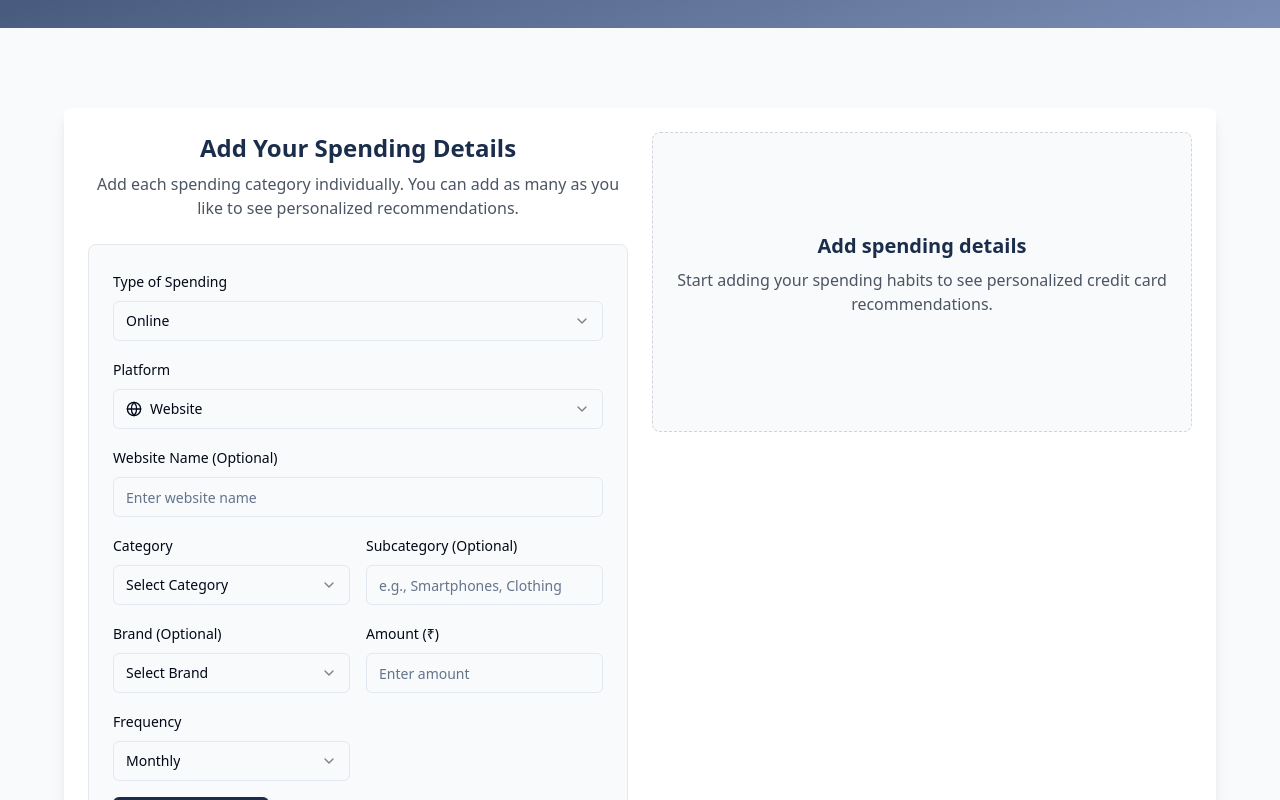
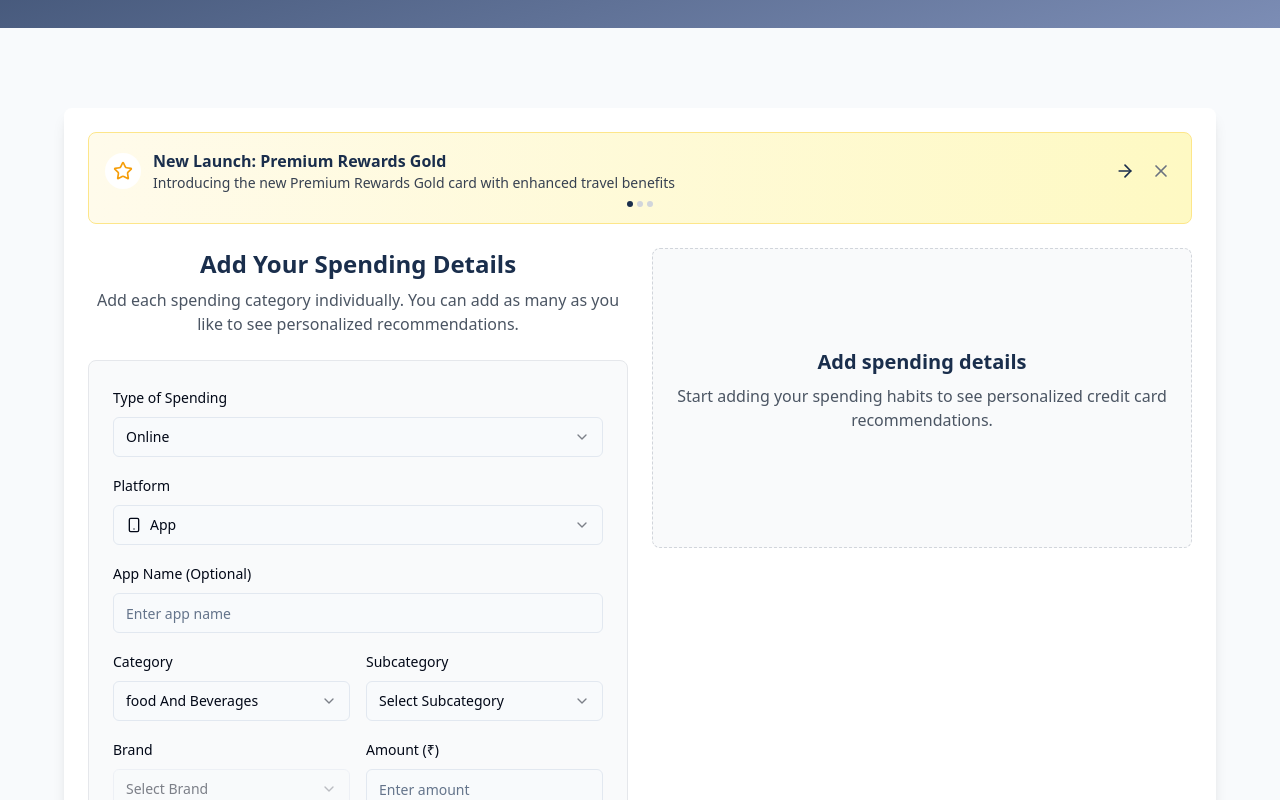
Before and after one commit to Rajput612/indiacard-insight, a React (Vite) app: page / in a window 1280 px wide. Shown: the part 460-1260 px from the top of the page. Built offline with nearby package versions, Linux system fonts and the light colour scheme.

Commit message:
feat: Implement dynamic form fields
Implement dynamic form fields based on user selections, and add promotional banners.

```diff
--- /dev/null
+++ b/src/components/SpendingForm/PromotionalBanner.tsx
@@ -0,0 +1,109 @@
+
+import { useState } from 'react';
+import { ArrowRight, X, Clock, ThumbsUp, Star } from 'lucide-react';
+
+const promotions = [
+  {
+    id: 1,
+    title: "New Launch: Premium Rewards Gold",
+    description: "Introducing the new Premium Rewards Gold card with enhanced travel benefits",
+    type: "new",
+    icon: <Star className="h-5 w-5 text-amber-500" />,
+    bgColor: "bg-gradient-to-r from-amber-50 to-yellow-100",
+    borderColor: "border-amber-200"
+  },
+  {
+    id: 2,
+    title: "High Approval Rate: Everyday Rewards",
+    description: "Everyday Rewards has a 90% approval rate for new applicants",
+    type: "approval",
+    icon: <ThumbsUp className="h-5 w-5 text-green-500" />,
+    bgColor: "bg-gradient-to-r from-green-50 to-emerald-100",
+    borderColor: "border-green-200"
+  },
+  {
+    id: 3,
+    title: "Limited Time Offer: ShopMore Platinum",
+    description: "Zero joining fee for the next 30 days on ShopMore Platinum",
+    type: "limited",
+    icon: <Clock className="h-5 w-5 text-blue-500" />,
+    bgColor: "bg-gradient-to-r from-blue-50 to-indigo-100",
+    borderColor: "border-blue-200"
+  }
+];
+
+const PromotionalBanner = () => {
+  const [currentPromotion, setCurrentPromotion] = useState(0);
+  const [dismissed, setDismissed] = useState<number[]>([]);
+
+  // Filter out dismissed promotions
+  const availablePromotions = promotions.filter(promo => !dismissed.includes(promo.id));
+
+  if (availablePromotions.length === 0) {
+    return null;
+  }
+
+  const promotion = availablePromotions[currentPromotion % availablePromotions.length];
+
+  const handleDismiss = () => {
+    setDismissed([...dismissed, promotion.id]);
+    // Move to next promotion if available
+    if (availablePromotions.length > 1) {
+      setCurrentPromotion(currentPromotion + 1);
+    }
+  };
+
+  const handleNext = () => {
+    setCurrentPromotion(currentPromotion + 1);
+  };
+
+  return (
+    <div className={`w-full rounded-lg p-4 ${promotion.bgColor} border ${promotion.borderColor} relative overflow-hidden`}>
+      <div className="flex items-center justify-between">
+        <div className="flex items-center space-x-3">
+          <div className="bg-white p-2 rounded-full">
+            {promotion.icon}
+          </div>
+          <div>
+            <h3 className="font-bold text-navy">{promotion.title}</h3>
+            <p className="text-sm text-gray-700">{promotion.description}</p>
+          </div>
+        </div>
+
+        <div className="flex items-center space-x-2">
+          {availablePromotions.length > 1 && (
+            <button
+              onClick={handleNext}
+              className="text-navy hover:text-blue-700 rounded-full p-1 transition-colors"
+            >
+              <ArrowRight className="h-5 w-5" />
+            </button>
+          )}
+
+          <button
+            onClick={handleDismiss}
+            className="text-gray-500 hover:text-gray-700 rounded-full p-1 transition-colors"
+          >
+            <X className="h-5 w-5" />
+          </button>
+        </div>
+      </div>
+
+      {/* Dots for multiple promotions */}
+      {availablePromotions.length > 1 && (
+        <div className="flex justify-center space-x-1 mt-2">
+          {availablePromotions.map((_, index) => (
+            <div
+              key={index}
+              className={`h-1.5 w-1.5 rounded-full ${
+                index === currentPromotion % availablePromotions.length ? 'bg-navy' : 'bg-gray-300'
+              }`}
+            />
+          ))}
+        </div>
+      )}
+    </div>
+  );
+};
+
+export default PromotionalBanner;
--- a/src/components/SpendingForm/SpendingDetailStep.tsx
+++ b/src/components/SpendingForm/SpendingDetailStep.tsx
@@ -1,11 +1,11 @@
 
-import { useState } from "react";
+import { useState, useEffect } from "react";
 import { Button } from "@/components/ui/button";
 import { Input } from "@/components/ui/input";
 import { Label } from "@/components/ui/label";
 import { Select, SelectContent, SelectItem, SelectTrigger, SelectValue } from "@/components/ui/select";
 import { SpendingEntry, Platform } from "@/types/spending";
-import { brands } from "@/data/creditCards";
+import { brands, platformOptions, getCategoriesByPlatform, getSubcategoriesByCategory, getBrandsBySubcategory } from "@/data/creditCards";
 import { Plus, X, Globe, Smartphone, Store } from "lucide-react";
 import { v4 as uuidv4 } from "uuid";
 
@@ -32,9 +32,63 @@ const SpendingDetailStep = ({ entries, addEntry, removeEntry }: SpendingDetailSt
   // Level 5: Brand
   const [brand, setBrand] = useState("");
 
+  // Available options based on selections
+  const [availablePlatforms, setAvailablePlatforms] = useState<Platform[]>([]);
+  const [availableCategories, setAvailableCategories] = useState<string[]>([]);
+  const [availableSubcategories, setAvailableSubcategories] = useState<string[]>([]);
+  const [availableBrands, setAvailableBrands] = useState<string[]>([]);
+
   // Amount and frequency
   const [amount, setAmount] = useState("");
   const [frequency, setFrequency] = useState<"monthly" | "yearly" | "one-time" | "daily" | "weekly" | "quarterly">("monthly");
+
+  // Update available platforms when category changes
+  useEffect(() => {
+    setAvailablePlatforms(platformOptions[category]);
+    // Reset subsequent values
+    setPlatform(platformOptions[category][0]);
+    setPlatformName("");
+    setSubcategory("");
+    setSpecificCategory("");
+    setBrand("");
+  }, [category]);
+
+  // Update available categories when platform changes
+  useEffect(() => {
+    const categories = getCategoriesByPlatform(category, platform);
+    setAvailableCategories(categories);
+
+    // Reset subsequent values
+    if (categories.length > 0) {
+      setSubcategory(categories[0]);
+    } else {
+      setSubcategory("");
+    }
+    setSpecificCategory("");
+    setBrand("");
+  }, [category, platform]);
+
+  // Update available subcategories when category changes
+  useEffect(() => {
+    if (subcategory) {
+      const subcategories = getSubcategoriesByCategory(subcategory);
+      setAvailableSubcategories(subcategories);
+      // Reset brand
+      setBrand("");
+    } else {
+      setAvailableSubcategories([]);
+    }
+  }, [subcategory]);
+
+  // Update available brands when subcategory changes
+  useEffect(() => {
+    if (subcategory && specificCategory) {
+      const availableBrands = getBrandsBySubcategory(subcategory, specificCategory);
+      setAvailableBrands(availableBrands);
+    } else {
+      setAvailableBrands([]);
+    }
+  }, [subcategory, specificCategory]);
 
   const handleAddEntry = () => {
     if (!subcategory || !amount || parseFloat(amount) <= 0) return;
@@ -60,21 +114,6 @@ const SpendingDetailStep = ({ entries, addEntry, removeEntry }: SpendingDetailSt
     setAmount("");
   };
 
-  // Reset platform when category changes
-  const handleCategoryChange = (value: "online" | "offline") => {
-    setCategory(value);
-    // Reset platform based on category
-    if (value === "online") {
-      setPlatform("website");
-    } else {
-      setPlatform("store");
-    }
-    // Reset other fields
-    setSubcategory("");
-    setBrand("");
-    setSpecificCategory("");
-  };
-
   return (
     <div className="space-y-6 animate-slide-up">
       <div className="text-center mb-6">
@@ -91,7 +130,7 @@ const SpendingDetailStep = ({ entries, addEntry, removeEntry }: SpendingDetailSt
             <Label htmlFor="category">Type of Spending</Label>
             <Select
               value={category}
-              onValueChange={(value) => handleCategoryChange(value as "online" | "offline")}
+              onValueChange={(value) => setCategory(value as "online" | "offline")}
             >
               <SelectTrigger id="category">
                 <SelectValue placeholder="Select Category" />
@@ -114,37 +153,16 @@ const SpendingDetailStep = ({ entries, addEntry, removeEntry }: SpendingDetailSt
                 <SelectValue placeholder="Select Platform" />
               </SelectTrigger>
               <SelectContent>
-                {category === "online" ? (
-                  <>
-                    <SelectItem value="app">
+                {availablePlatforms.map(plat => (
+                  <SelectItem key={plat} value={plat}>
                     <div className="flex items-center">
-                        <Smartphone className="h-4 w-4 mr-2" />
-                        <span>App</span>
+                      {plat === 'app' && <Smartphone className="h-4 w-4 mr-2" />}
+                      {plat === 'website' && <Globe className="h-4 w-4 mr-2" />}
+                      {plat === 'store' && <Store className="h-4 w-4 mr-2" />}
+                      <span className="capitalize">{plat}</span>
                     </div>
                   </SelectItem>
-                    <SelectItem value="website">
-                      <div className="flex items-center">
-                        <Globe className="h-4 w-4 mr-2" />
-                        <span>Website</span>
-                      </div>
-                    </SelectItem>
-                    <SelectItem value="other">
-                      <span>Miscellaneous</span>
-                    </SelectItem>
-                  </>
-                ) : (
-                  <>
-                    <SelectItem value="store">
-                      <div className="flex items-center">
-                        <Store className="h-4 w-4 mr-2" />
-                        <span>Store</span>
-                      </div>
-                    </SelectItem>
-                    <SelectItem value="other">
-                      <span>Miscellaneous</span>
-                    </SelectItem>
-                  </>
-                )}
+                ))}
               </SelectContent>
             </Select>
           </div>
@@ -175,62 +193,53 @@ const SpendingDetailStep = ({ entries, addEntry, removeEntry }: SpendingDetailSt
                 <SelectValue placeholder="Select Category" />
               </SelectTrigger>
               <SelectContent>
-                {category === "online" ? (
-                  <>
-                    <SelectItem value="electronics">Electronics</SelectItem>
-                    <SelectItem value="fashion">Fashion</SelectItem>
-                    <SelectItem value="groceries">Groceries</SelectItem>
-                    <SelectItem value="homeGoods">Home Goods</SelectItem>
-                    <SelectItem value="travel">Travel</SelectItem>
-                    <SelectItem value="entertainment">Entertainment</SelectItem>
-                    <SelectItem value="other">Miscellaneous</SelectItem>
-                  </>
-                ) : (
-                  <>
-                    <SelectItem value="foodAndBeverages">Food & Beverages</SelectItem>
-                    <SelectItem value="transport">Transport</SelectItem>
-                    <SelectItem value="housingAndUtilities">Housing & Utilities</SelectItem>
-                    <SelectItem value="healthcare">Healthcare</SelectItem>
-                    <SelectItem value="education">Education</SelectItem>
-                    <SelectItem value="entertainment">Entertainment</SelectItem>
-                    <SelectItem value="other">Miscellaneous</SelectItem>
-                  </>
-                )}
+                {availableCategories.map(cat => (
+                  <SelectItem key={cat} value={cat}>
+                    {cat.replace(/([A-Z])/g, ' $1').trim()}
+                  </SelectItem>
+                ))}
               </SelectContent>
             </Select>
           </div>
 
           {/* Level 4: Subcategory */}
           <div className="space-y-2">
-            <Label htmlFor="specific-category">Subcategory (Optional)</Label>
-            <Input
-              id="specific-category"
-              placeholder="e.g., Smartphones, Clothing"
+            <Label htmlFor="specific-category">Subcategory</Label>
+            <Select
               value={specificCategory}
-              onChange={(e) => setSpecificCategory(e.target.value)}
-            />
+              onValueChange={setSpecificCategory}
+              disabled={availableSubcategories.length === 0}
+            >
+              <SelectTrigger id="specific-category">
+                <SelectValue placeholder="Select Subcategory" />
+              </SelectTrigger>
+              <SelectContent>
+                {availableSubcategories.map(subcat => (
+                  <SelectItem key={subcat} value={subcat}>
+                    {subcat}
+                  </SelectItem>
+                ))}
+              </SelectContent>
+            </Select>
           </div>
 
           {/* Level 5: Brand */}
           <div className="space-y-2">
-            <Label htmlFor="brand">Brand (Optional)</Label>
+            <Label htmlFor="brand">Brand</Label>
             <Select
               value={brand}
               onValueChange={setBrand}
+              disabled={availableBrands.length === 0}
             >
               <SelectTrigger id="brand">
                 <SelectValue placeholder="Select Brand" />
               </SelectTrigger>
               <SelectContent>
-                {subcategory && brands[subcategory as keyof typeof brands] ? (
-                  brands[subcategory as keyof typeof brands].map((brandName) => (
+                {availableBrands.map(brandName => (
                   <SelectItem key={brandName} value={brandName}>
                     {brandName}
                   </SelectItem>
-                  ))
-                ) : (
-                  <SelectItem value="other">Other</SelectItem>
-                )}
+                ))}
               </SelectContent>
             </Select>
           </div>
@@ -303,7 +312,7 @@ const SpendingDetailStep = ({ entries, addEntry, removeEntry }: SpendingDetailSt
                   </div>
                   <div className="text-xs text-gray-500 mt-1">
                     <span className="capitalize">{entry.category}</span>
-                    {entry.platform && ` • ${platform === 'app' ? 'App' : platform === 'website' ? 'Website' : platform === 'store' ? 'Store' : 'Platform'}`}
+                    {entry.platform && ` • ${entry.platform === 'app' ? 'App' : entry.platform === 'website' ? 'Website' : entry.platform === 'store' ? 'Store' : 'Platform'}`}
                     {entry.platformName && `: ${entry.platformName}`}
                     {entry.brand && ` • ${entry.brand}`}
                   </div>
--- a/src/components/SpendingForm/SpendingFormContainer.tsx
+++ b/src/components/SpendingForm/SpendingFormContainer.tsx
@@ -1,9 +1,11 @@
+
 import { useState, useEffect } from "react";
 import { useToast } from "@/hooks/use-toast";
 import { SpendingEntry } from "@/types/spending";
 import { findBestCreditCards } from "@/data/creditCards";
 import SpendingDetailStep from "./SpendingDetailStep";
 import CreditCardRecommendations from "../CreditCardRecommendations";
+import PromotionalBanner from "./PromotionalBanner";
 import { RotateCw } from "lucide-react";
 
 const SpendingFormContainer = () => {
@@ -104,8 +106,11 @@ const SpendingFormContainer = () => {
 
   return (
     <div className="w-full max-w-6xl mx-auto bg-white rounded-lg shadow-lg p-6 my-8 animate-fade-in">
+      {/* Promotional Banner */}
+      <PromotionalBanner />
+
       {/* Main content */}
-      <div className="grid md:grid-cols-1 lg:grid-cols-2 gap-6">
+      <div className="grid md:grid-cols-1 lg:grid-cols-2 gap-6 mt-6">
         <div>
           <SpendingDetailStep
             entries={spendingEntries}
--- a/src/data/creditCards.ts
+++ b/src/data/creditCards.ts
@@ -1,5 +1,4 @@
-
-import { CreditCard } from "@/types/spending";
+import { CreditCard, Platform } from "@/types/spending";
 
 export const creditCards: CreditCard[] = [
   {
@@ -221,6 +220,78 @@ export const brands = {
   healthcare: ["Apollo", "Medplus", "Netmeds", "PharmEasy", "1mg", "Local Pharmacy"]
 };
 
+// Platform options based on category
+export const platformOptions: Record<"online" | "offline", Platform[]> = {
+  online: ["app", "website", "other"],
+  offline: ["store", "other"]
+};
+
+// Popular platforms by type
+export const popularPlatforms = {
+  app: ["Amazon", "Flipkart", "Swiggy", "Zomato", "PhonePe", "Paytm", "Myntra", "BigBasket", "Uber", "Ola"],
+  website: ["Amazon.in", "Flipkart.com", "Myntra.com", "Nykaa.com", "Ajio.com", "MakeMyTrip.com", "Zomato.com", "Swiggy.com", "Bookmyshow.com"],
+  store: ["Reliance Retail", "DMart", "Big Bazaar", "Lifestyle", "Shoppers Stop", "Croma", "Tata CLiQ", "Westside", "More Supermarket"]
+};
+
+// Categories by platform
+export const categoriesByPlatform = {
+  online: {
+    app: ["foodAndBeverages", "travel", "fashion", "groceries", "electronics", "entertainment", "other"],
+    website: ["electronics", "fashion", "groceries", "homeGoods", "travel", "entertainment", "other"],
+    other: ["electronics", "fashion", "groceries", "homeGoods", "travel", "entertainment", "other"]
+  },
+  offline: {
+    store: ["foodAndBeverages", "fashion", "groceries", "homeGoods", "electronics", "healthcare", "education", "other"],
+    other: ["foodAndBeverages", "transport", "housingAndUtilities", "healthcare", "education", "entertainment", "other"]
+  }
+};
+
+// Subcategories by category
+export const subcategoriesByCategory = {
+  electronics: ["Smartphones", "Laptops", "Audio", "Cameras", "Accessories", "TV & Home Theater", "Gaming", "Other"],
+  fashion: ["Men's Clothing", "Women's Clothing", "Footwear", "Accessories", "Children's Wear", "Sportswear", "Ethnic Wear", "Other"],
+  groceries: ["Fresh Produce", "Packaged Foods", "Beverages", "Dairy", "Household Supplies", "Personal Care", "Pet Supplies", "Other"],
+  homeGoods: ["Furniture", "Decor", "Kitchen Appliances", "Bedding", "Lighting", "Bathroom", "Storage", "Other"],
+  travel: ["Flights", "Hotels", "Packages", "Car Rentals", "Cruises", "Bus Tickets", "Train Tickets", "Other"],
+  entertainment: ["Movies", "Music", "Gaming", "Streaming Services", "Events", "Theme Parks", "Books", "Other"],
+  foodAndBeverages: ["Restaurants", "Cafes", "Fast Food", "Bars & Pubs", "Food Delivery", "Catering", "Specialty Foods", "Other"],
+  transport: ["Public Transit", "Taxi/Cab", "Car Expenses", "Bike/Scooter", "Fuel", "Parking", "Tolls", "Other"],
+  housingAndUtilities: ["Rent/Mortgage", "Electricity", "Water", "Gas", "Internet", "Cable TV", "Phone", "Other"],
+  healthcare: ["Medicines", "Doctor Visits", "Hospital", "Dental", "Vision", "Fitness", "Insurance", "Other"],
+  education: ["Tuition", "Books", "Courses", "Coaching", "School Supplies", "Exams & Tests", "Certifications", "Other"],
+  other: ["Miscellaneous", "Donations", "Gifts", "Subscriptions", "Professional Services", "Maintenance", "Repairs", "Other"]
+};
+
+// Brands by subcategory
+export const brandsBySubcategory = {
+  Smartphones: ["Apple", "Samsung", "Xiaomi", "OnePlus", "Vivo", "Oppo", "Realme", "Nothing", "Google", "Motorola"],
+  Laptops: ["Apple", "Dell", "HP", "Lenovo", "Asus", "Acer", "MSI", "Microsoft", "Samsung", "LG"],
+  "Men's Clothing": ["Levi's", "Allen Solly", "Louis Philippe", "Van Heusen", "Peter England", "Jack & Jones", "H&M", "Zara", "US Polo", "Arrow"],
+  "Women's Clothing": ["Zara", "H&M", "Westside", "Biba", "W", "AND", "Fabindia", "Vero Moda", "Forever 21", "Lifestyle"],
+  Restaurants: ["McDonald's", "Domino's", "Pizza Hut", "KFC", "Subway", "Burger King", "Taco Bell", "Haldiram's", "Wow! Momo", "Barbeque Nation"],
+  "Fresh Produce": ["BigBasket", "JioMart", "DMart", "Nature's Basket", "Reliance Fresh", "More", "Spencer's", "Grofers", "Amazon Fresh", "Flipkart Supermart"]
+};
+
+// Helper functions for cascading dropdowns
+export const getCategoriesByPlatform = (category: "online" | "offline", platform: Platform): string[] => {
+  return categoriesByPlatform[category][platform] || [];
+};
+
+export const getSubcategoriesByCategory = (category: string): string[] => {
+  return subcategoriesByCategory[category as keyof typeof subcategoriesByCategory] || [];
+};
+
+export const getBrandsBySubcategory = (category: string, subcategory: string): string[] => {
+  // First try to get brands by exact subcategory
+  const exactBrands = brandsBySubcategory[subcategory as keyof typeof brandsBySubcategory];
+  if (exactBrands) {
+    return exactBrands;
+  }
+
+  // Fallback to category brands
+  return brands[category as keyof typeof brands] || [];
+};
+
 // Helper function to find the best card based on spending profile
 export const findBestCreditCards = (spendingProfile: {
   onlinePercentage: number,
```
Lines whose indentation alone changed are shown as unchanged.
